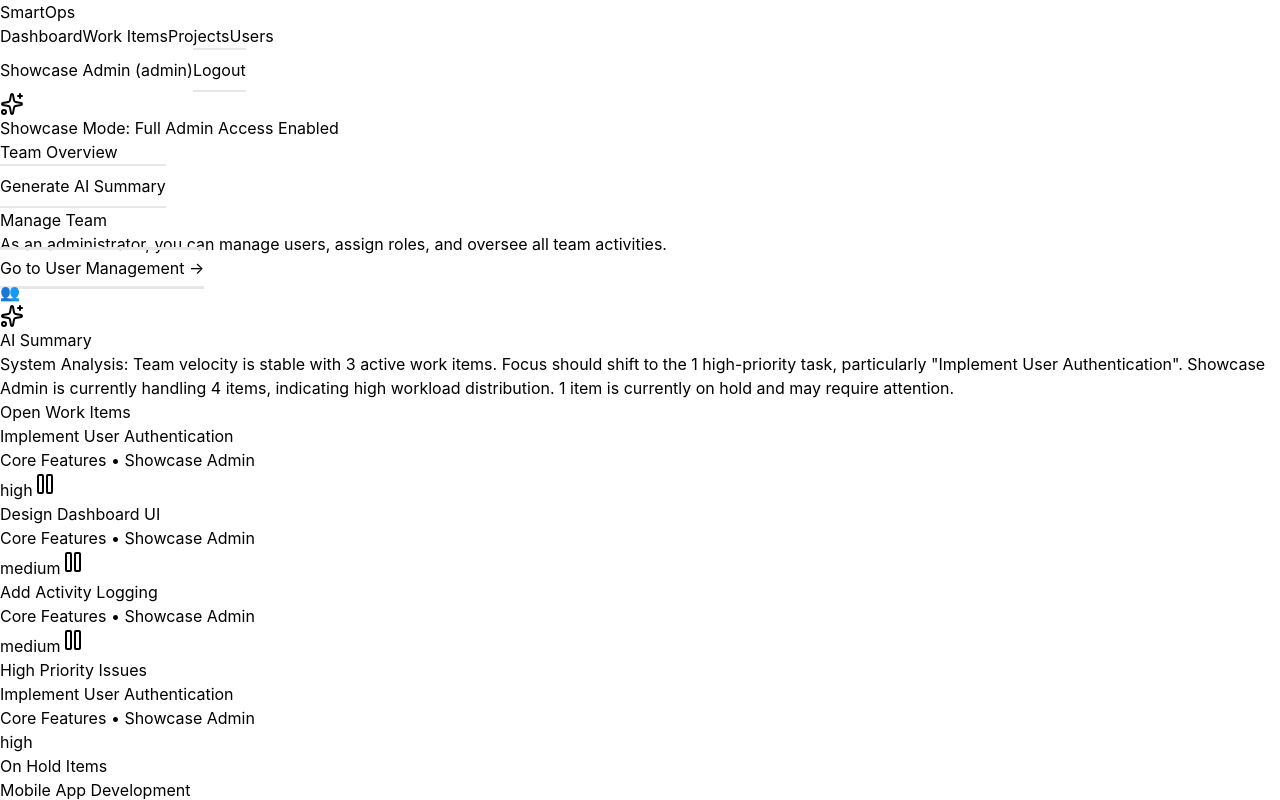
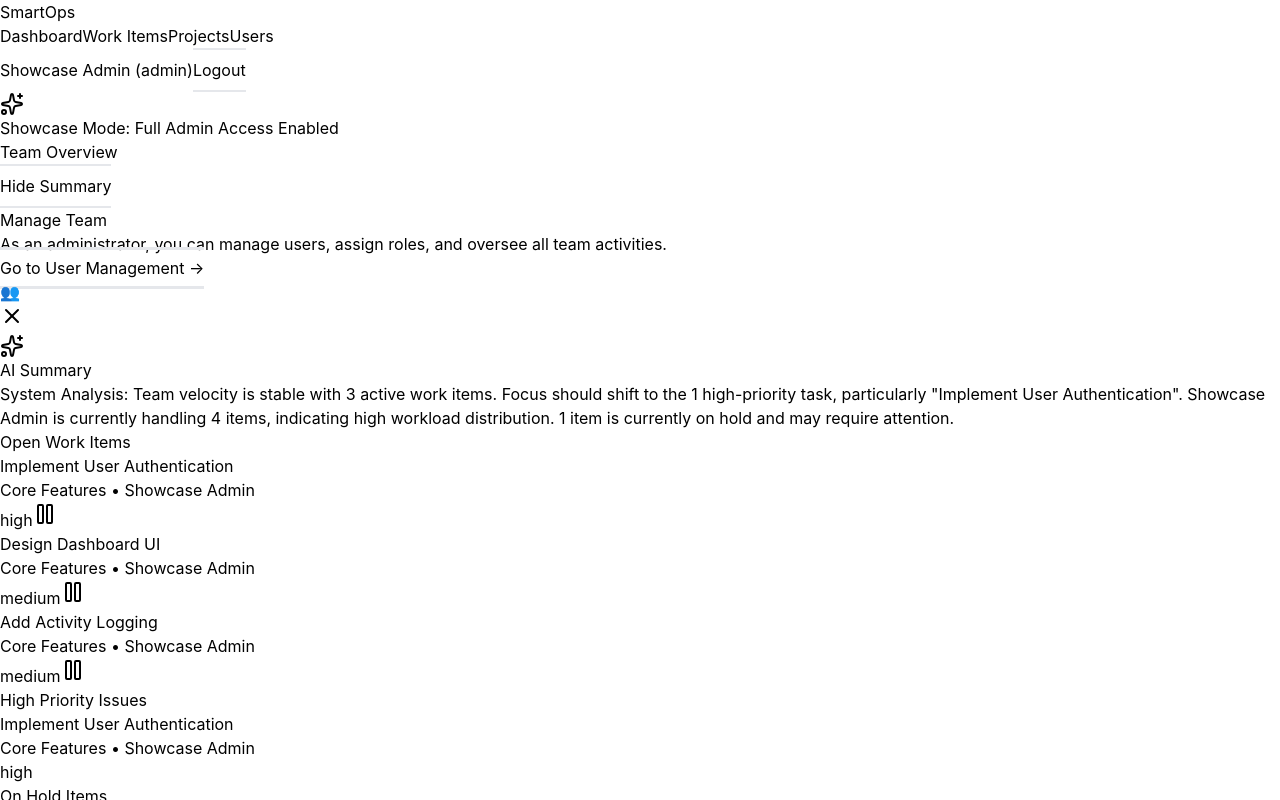
Before and after one commit to BarryRogerG/smart-ops, a React (Vite) app in the folder frontend/: page /dashboard in a window 1280 px wide. Both pictures are taken after a click on the button "Generate AI Summary". Shown: the top 800 px of the page. Built offline with nearby package versions, Linux system fonts and the light colour scheme; no server answers.

Commit message:
Add AI Summary toggle and close: button toggles between Generate/Hide, X icon to close, smooth fade-in animation, reset logic on regenerate

```diff
--- a/frontend/src/pages/Dashboard.tsx
+++ b/frontend/src/pages/Dashboard.tsx
@@ -1,6 +1,6 @@
 import { useEffect, useState } from 'react';
 import { Link } from 'react-router-dom';
-import { Sparkles, Pause } from 'lucide-react';
+import { Sparkles, Pause, X } from 'lucide-react';
 import { useAuth } from '../contexts/AuthContext';
 import { dashboardService } from '../services/dashboard';
 import { workItemsService } from '../services/workItems';
@@ -210,6 +210,12 @@ export function Dashboard() {
   const handleGenerate = async () => {
     if (user?.role !== 'manager' && user?.role !== 'admin') return;
 
+    // Toggle: If summary is visible, hide it
+    if (summary) {
+      setSummary(null);
+      return;
+    }
+
     setIsGenerating(true);
 
     // Extract local context from current dashboard stats
@@ -223,7 +229,7 @@ export function Dashboard() {
       // Try backend AI first (unless in showcase mode)
       if (!isShowcaseMode) {
         try {
-          // Send dashboard context to backend
+          // Send dashboard context to backend - recalculate with current stats
           const allWorkItems = [...openItems, ...highPriorityItems, ...onHoldItems];
           const generatedSummary = await aiService.generateSummary(allWorkItems);
           setSummary(generatedSummary);
@@ -235,7 +241,7 @@ export function Dashboard() {
         }
       }
 
-      // Showcase mode or backend failed - use local generation
+      // Showcase mode or backend failed - use local generation (recalculate with current stats)
       const localSummary = generateLocalSummary({
         openItems,
         highPriorityItems,
@@ -252,6 +258,10 @@ export function Dashboard() {
     } finally {
       setIsGenerating(false);
     }
+  };
+
+  const handleCloseSummary = () => {
+    setSummary(null);
   };
 
   // Show loading spinner while auth or data is loading
@@ -300,7 +310,7 @@ export function Dashboard() {
               isLoading={isGenerating}
               variant="primary"
             >
-              Generate AI Summary
+              {summary ? 'Hide Summary' : 'Generate AI Summary'}
             </Button>
           )}
         </div>
@@ -331,12 +341,22 @@ export function Dashboard() {
         )}
 
         <div className="grid grid-cols-1 gap-6 lg:grid-cols-2">
-          {/* AI Summary Card */}
+          {/* AI Summary Card with smooth transition */}
           {summary && (
-            <div className="lg:col-span-2 mb-4 bg-indigo-50 border border-indigo-200 rounded-lg p-6 shadow-sm relative">
+            <div className="lg:col-span-2 mb-4 bg-indigo-50 border border-indigo-200 rounded-lg p-6 shadow-sm relative animate-fade-in">
+              {/* Close Button */}
+              <button
+                onClick={handleCloseSummary}
+                className="absolute top-4 right-4 p-1.5 text-indigo-600 hover:text-indigo-800 hover:bg-indigo-100 rounded-md transition-colors"
+                aria-label="Close summary"
+                title="Close summary"
+              >
+                <X className="h-5 w-5" />
+              </button>
+
               {/* Mock Mode Badge */}
               {summary.includes('Preview Mode') || summary.includes('System Note') ? (
-                <div className="absolute top-4 right-4">
+                <div className="absolute top-4 right-12">
                   <span className="inline-flex items-center px-2.5 py-0.5 rounded-full text-xs font-medium bg-indigo-100 text-indigo-800 border border-indigo-300">
                     Mock Mode
                   </span>
@@ -344,7 +364,7 @@ export function Dashboard() {
               ) : null}
 
               <div>
-                <h3 className="text-lg font-semibold text-indigo-900 mb-2 flex items-center gap-2">
+                <h3 className="text-lg font-semibold text-indigo-900 mb-2 flex items-center gap-2 pr-8">
                   <Sparkles className="h-5 w-5 text-indigo-600" />
                   AI Summary
                 </h3>
```
